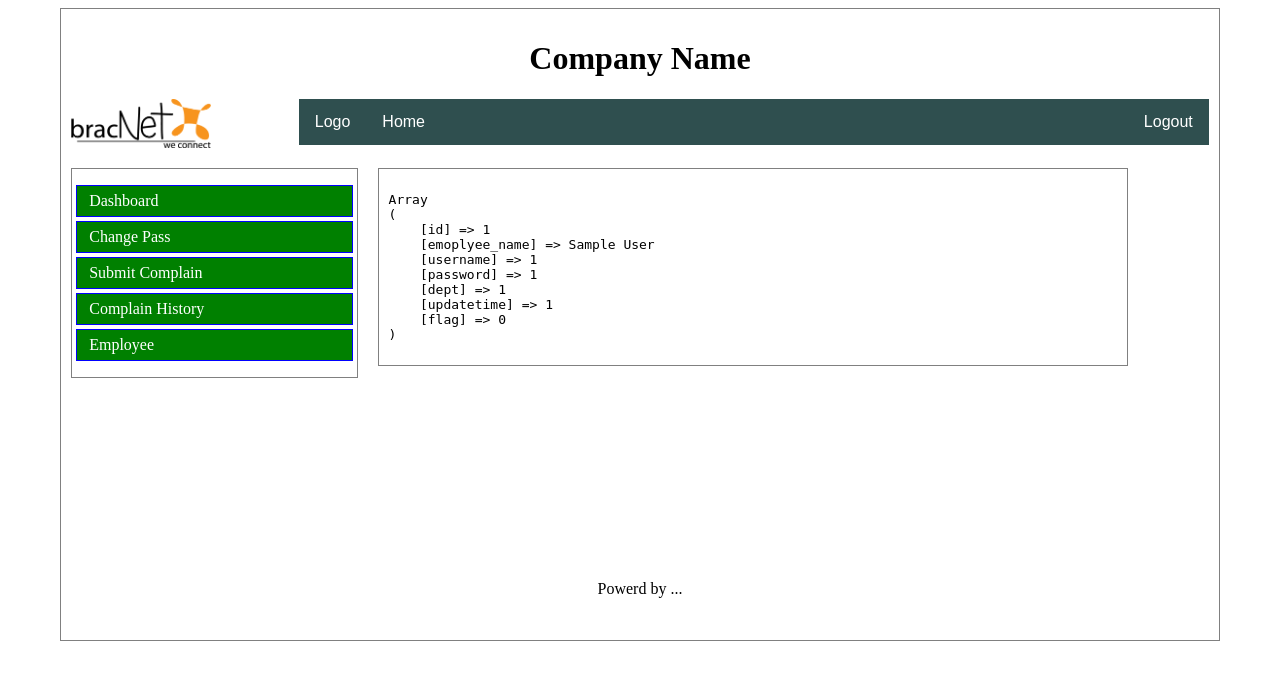
After one commit to softgeekz/complainmangement, a PHP site: page /admin/employee.php in a window 1280 px wide. The commit adds this page. Shown: the top 680 px of the page. Run offline with PHP 8.4, Linux system fonts and the light colour scheme; a user stored in the database is signed in; tables that the repository leaves empty hold one stand-in row (values such as "Sample post").

Commit message:
12 march morning update

```diff
--- a/admin_header.php
+++ b/admin/admin_header.php
@@ -2,7 +2,7 @@
 	<head>
 		<title> Complian Mangement</title>
 		<meta name="viewport" content="width=device-width, initial-scale=1">
-		<link rel="stylesheet" type="text/css" href="css/style.css">
+		<link rel="stylesheet" type="text/css" href="../css/style.css">
 		<link rel="stylesheet" href="https://cdnjs.cloudflare.com/ajax/libs/font-awesome/4.7.0/css/font-awesome.min.css">
 	</head>
 
@@ -14,7 +14,7 @@
 			</div>
 
 			<div class="logo" style="float: left">
-			   <a href="index.php" style="background: transparent"> <img src="images/logo.png" width="140px;">  </a>
+			   <a href="index.php" style="background: transparent"> <img src="../images/logo.png" width="140px;">  </a>
 			</div>
 
 			<div id="navigaion" style="width: 80%;float: right;">
@@ -27,3 +27,17 @@
 				   <a href="logout.php" style="float: right">  <i class="fas fa-power-off"></i> Logout</a>
 				</div>
 			</div>
+
+
+<?php
+include_once("../config/config.php");
+?>
+<?php
+session_start();
+//Jodi form submit kora hoy
+include_once("../config/function.php");
+if (islogin()!=true){
+	header('Location: index.php');
+}
+//pd($_SESSION);
+?>
--- /dev/null
+++ b/admin/employee.php
@@ -0,0 +1,14 @@
+<?php include_once("admin_header.php");?>
+
+
+	<div class="content">
+		<?php include("sidebar.php");?>
+
+		<div class="right_content">
+				<?php pd(dataarray($connection,"SELECT * FROM employee"));?>
+		</div>
+	</div>
+
+
+
+<?php include_once("../footer.php");?>
--- a/admin/sidebar.php
+++ b/admin/sidebar.php
@@ -1,8 +1,9 @@
-<div class="sidebar">
+	   <div class="sidebar">
 			<ul class="sidenav">
 				<li> <a href="admin.php"> Dashboard </a> </li>
 				<li> <a href="changepass.php"> Change Pass </a>  </li>
 				<li> <a href="submitcomplain.php"> Submit Complain </a>  </li>
 				<li> <a href="complainhistory.php"> Complain History </a>  </li>
+				<li> <a href="employee.php"> Employee  </a>  </li>
 			</ul>
 		</div>
--- a/adminlogin.php
+++ b/adminlogin.php
@@ -28,7 +28,7 @@ if(isset($_POST['submit'])){
 	//3.1.4 if the user is logged in Greets the user with message
 	if (isset($_SESSION['username'])){
 		$username = $_SESSION['username'];
-		header('Location: admin.php');
+		header('Location: admin/admin.php');
 	}else{
 		echo "Wrong Login";
 	}
--- a/config/function.php
+++ b/config/function.php
@@ -7,4 +7,22 @@
 	echo "</pre>";
  }
 
+
+ function islogin(){
+	if($_SESSION['username']=='admin'){
+		return true;
+	}else{
+		return false;
+	}
+ }
+
+
+ function dataarray($connection,$sql){
+	 $query = mysqli_query($connection,"SELECT * FROM  employee");
+
+	 if(mysqli_num_rows($query)){
+		return  $row= mysqli_fetch_array($query,MYSQLI_ASSOC);
+	 }
+ }
+
 ?>
```
Also changed, not shown: admin.php (deleted, +0 -25 lines), admin/admin.php (added, +14 -0 lines).
